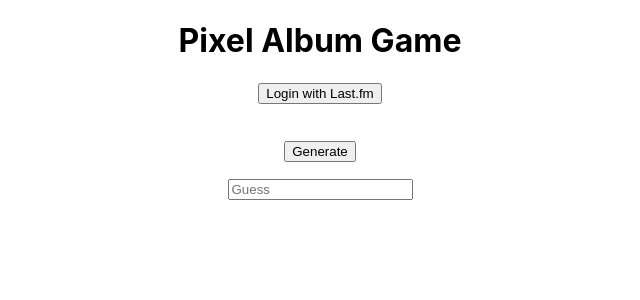
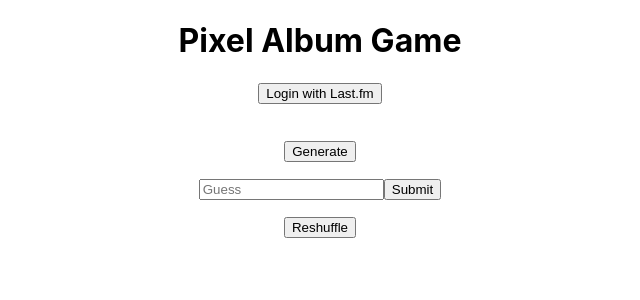
Before and after one commit to RohanManoharan/LastFM-PixelGuesser, a React (Create React App) app in the folder px-album/: page / in a window 1280 px wide. Shown: the top 300 px of the page, without its empty margins (320-960 px from the left). Built offline with nearby package versions, Linux system fonts and the light colour scheme; no server answers.

Commit message:
added reshuffle and guessing

```diff
--- a/px-album/src/App.js
+++ b/px-album/src/App.js
@@ -26,6 +26,8 @@ function App() {
   const [albumInfo, setAlbumInfo] = useState([]);
   const [albumImg, setAlbumImg] = useState('');
   const [albumName, setAlbumName] = useState('');
+  const [shuffledName, setshuffledName] = useState('');
+
 
   // Fetch albums
   useEffect(() => {
@@ -100,7 +102,7 @@ function App() {
       imgContainer.appendChild(pixelatedImg);
 
       const shuffledName = shuffleString(name);
-      setAlbumName(shuffledName);
+      setshuffledName(shuffledName);
       console.log(shuffledName);
     };
   };
@@ -126,21 +128,47 @@ function App() {
     }
   }, [albumImg]);
 
+  function handleGuess(){
+    const guess = document.getElementById('playerGuess').value;
+    console.log(guess.toLowerCase());
+    if (guess.toLowerCase() === albumName.toLowerCase()){
+      document.getElementById("successMsg").textContent =
+      "Yay!";
+      generateRandomAlbum();
+      document.getElementById('playerGuess').value = "";
+    }
+    else{
+      document.getElementById("successMsg").textContent =
+      "Boo!";
+    }
+  }
 
-  console.log(albumImg);
-  console.log(albumName);
+  const reshuffleAlbumName = () => {
+    if (albumName) {
+      const reshuffledName = shuffleString(albumName);
+      setshuffledName(reshuffledName);
+      console.log(reshuffledName);
+    }
+  };
+
+  // console.log(albumImg);
+  // console.log(albumName);
 
   return (
     <div>
       <h1>Pixel Album Game</h1>
       <button onClick={handleLogin}>Login with Last.fm</button>
-      <p id='ab-name'>{albumName} </p>
+      <p id='ab-name'>{shuffledName} </p>
       <div id="img-container">
         <img id="ab-img" src={albumImg} alt={albumName} />
       </div>
       <button onClick={generateRandomAlbum}>Generate</button>
       <p id="genAlbumError"></p>
-      <input type='text' placeholder='Guess'></input>
+      <input id='playerGuess' type='text' placeholder='Guess'></input>
+      <button onClick={handleGuess}>Submit</button>
+      <p id="successMsg"></p>
+      <button onClick={reshuffleAlbumName}>Reshuffle</button>
+
     </div>
   );
 }
```
